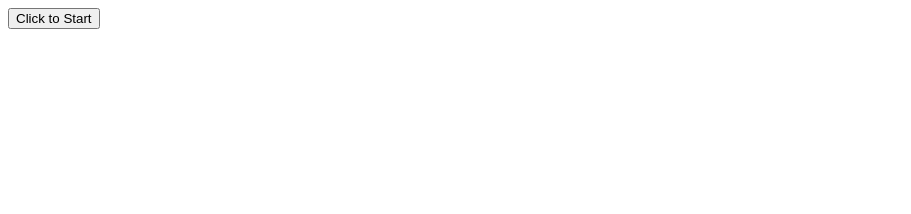
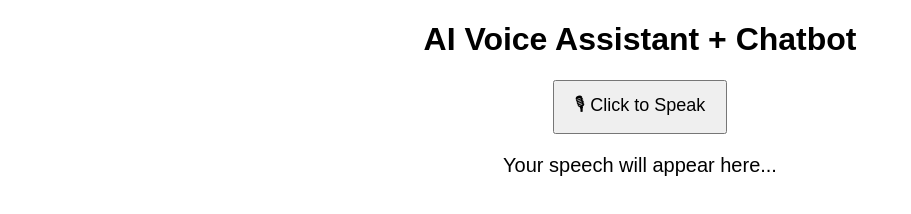
Before and after one commit to nimeshbalasooriya/NHB-nova-v3, a plain HTML site: page index.html in a window 1280 px wide. Shown: the whole page, without its empty margins (0-911 px from the left). Drawn offline with Linux system fonts and the light colour scheme.

Commit message:
Update index.html

```diff
--- a/index.html
+++ b/index.html
@@ -3,12 +3,31 @@
 <head>
     <meta charset="UTF-8">
     <meta name="viewport" content="width=device-width, initial-scale=1.0">
-    <title>Voice Assistant & Chatbot</title>
+    <title>Voice Assistant + Chatbot</title>
+    <style>
+        body {
+            font-family: Arial, sans-serif;
+            text-align: center;
+            margin: 20px;
+        }
+        #btn {
+            padding: 10px 20px;
+            font-size: 18px;
+            cursor: pointer;
+        }
+        #content {
+            margin-top: 20px;
+            font-size: 20px;
+        }
+    </style>
 </head>
 <body>
-    <div id="content"></div>
-    <div id="voice" style="display:none;"></div>
-    <button id="btn">Click to Start</button>
+
+    <h1>AI Voice Assistant + Chatbot</h1>
+    <button id="btn">🎙 Click to Speak</button>
+    <p id="content">Your speech will appear here...</p>
+
+    <script src="script.js"></script>
+
 </body>
-<script src="app.js"></script>
 </html>
```
